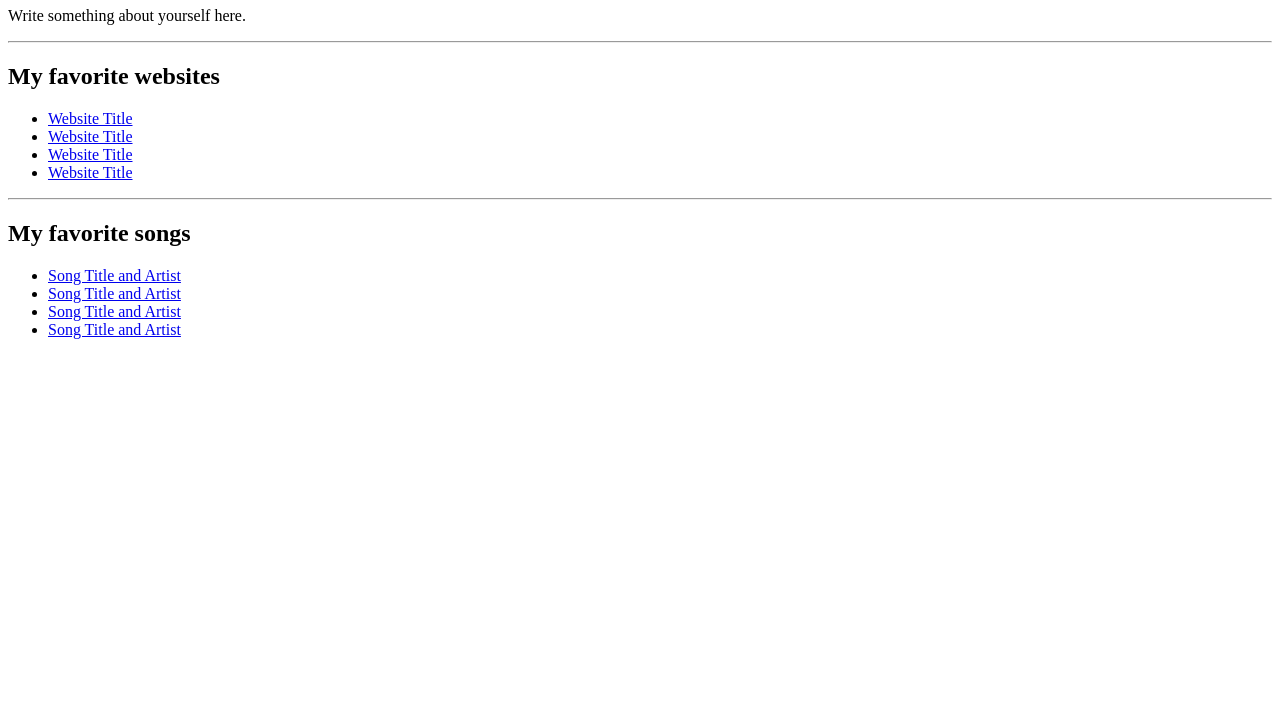
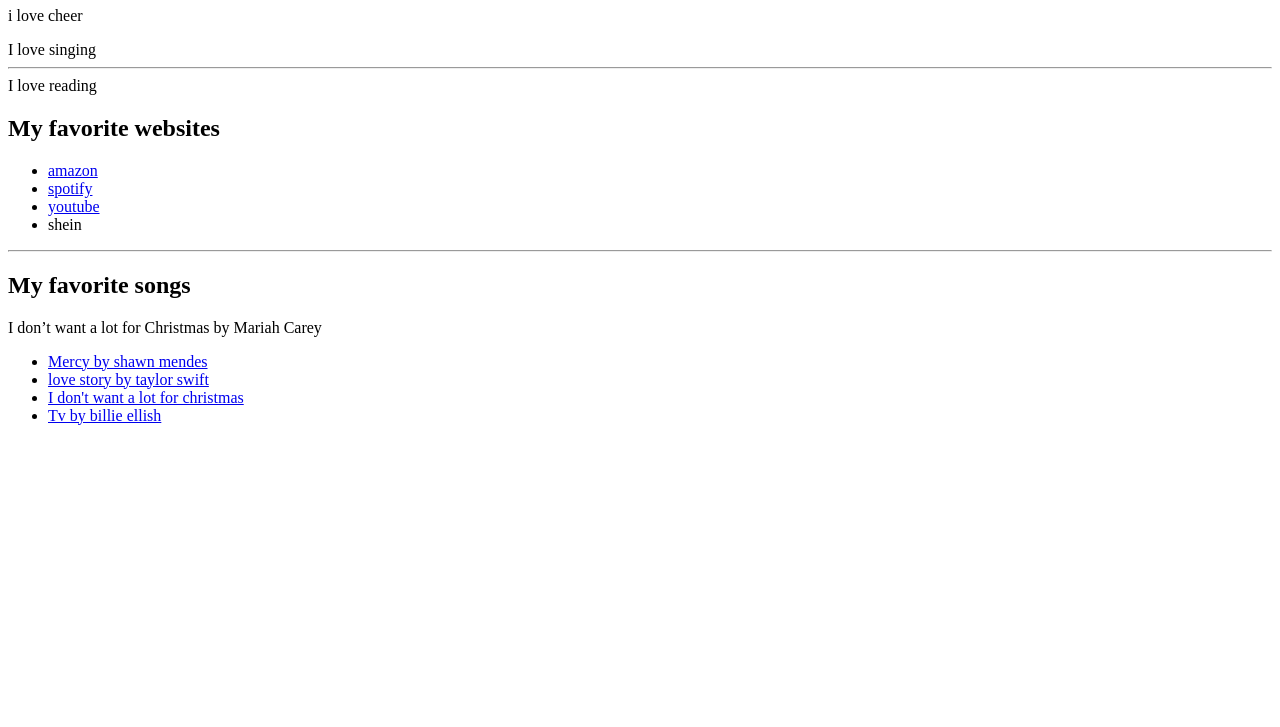
Before and after one commit to bellatherat6269/bellaisnice2, a plain HTML site: page index.html in a window 1280 px wide. Shown: the part 73-800 px from the top of the page. Drawn offline with Linux system fonts and the light colour scheme.

Commit message:
Update index.html

```diff
--- a/index.html
+++ b/index.html
@@ -10,23 +10,24 @@
 	</head>
 
 	<body>
-		<h1>Your Name Personal Website</h1>
-<p>Write something about yourself here.</p>
-<hr>
+		<h1>Bellaisnice2</h1>
+<p>i love cheer</p> I love singing
+<hr> I love reading
 <h2>My favorite websites</h2>
 <ul>
-    <li><a href="website link">Website Title</a></li>
-    <li><a href="website link">Website Title</a></li>
-    <li><a href="website link">Website Title</a></li>
-    <li><a href="website link">Website Title</a></li>
+    <li><a href="https://www.amazon.com
+">amazon</a></li>
+    <li><a href="https://www.youtube.com ">spotify</a></li>
+    <li><a href="https://www.open.spotify.com ">youtube</a></li>
+    <li><a href="https://www.us.shein.com "></a>shein</li>
 </ul>
 <hr>
-<h2>My favorite songs</h2>
+<h2>My favorite songs</h2> I don’t want a lot for Christmas by Mariah Carey
 <ul>
-    <li><a href="youtube link">Song Title and Artist</a></li>
-    <li><a href="youtube link">Song Title and Artist</a></li>
-    <li><a href="youtube link">Song Title and Artist</a></li>
-    <li><a href="youtube link">Song Title and Artist</a></li>
+    <li> <a href="Shawn Mendes - Mercy (Lyrics) ">Mercy by shawn mendes</a></li>
+    <li><a href="Taylor Swift - Love Story (Lyrics) romeo save me ">love story by taylor swift</a></li>
+    <li><a href="Mariah Carey - All I Want For Christmas Is You (Lyrics) ">I don't want a lot for christmas</a></li>
+    <li><a href="Billie Eilish - TV (Lyrics) ">Tv by billie ellish</a></li>
 </ul>
 	</body>
 </html>
```
